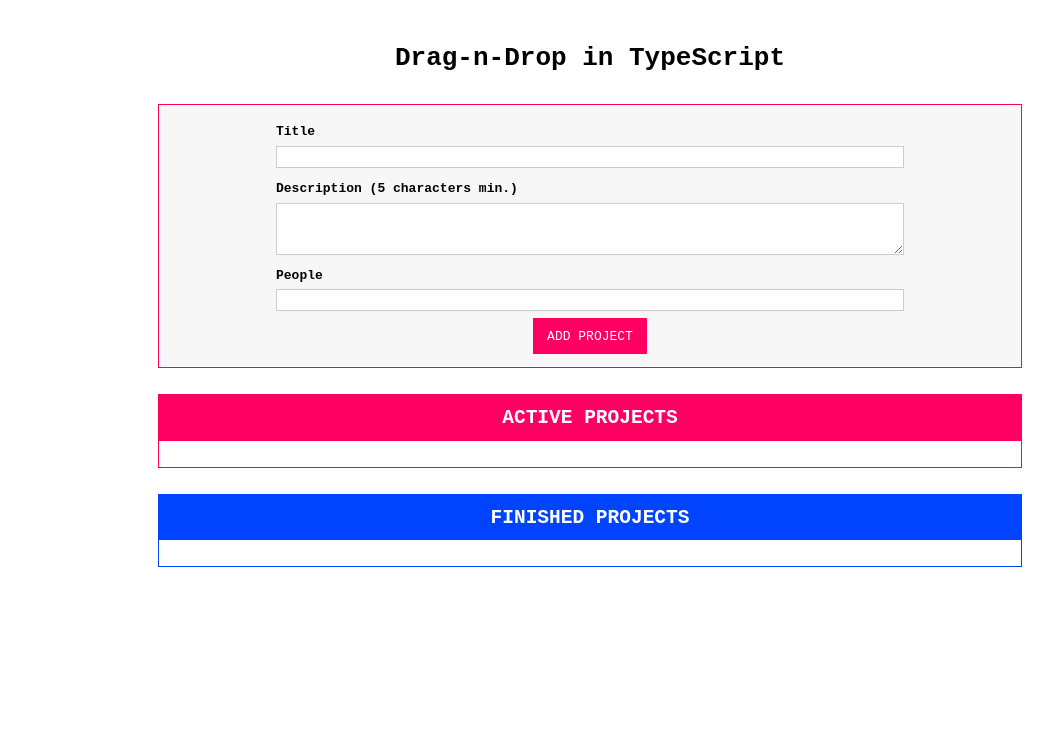
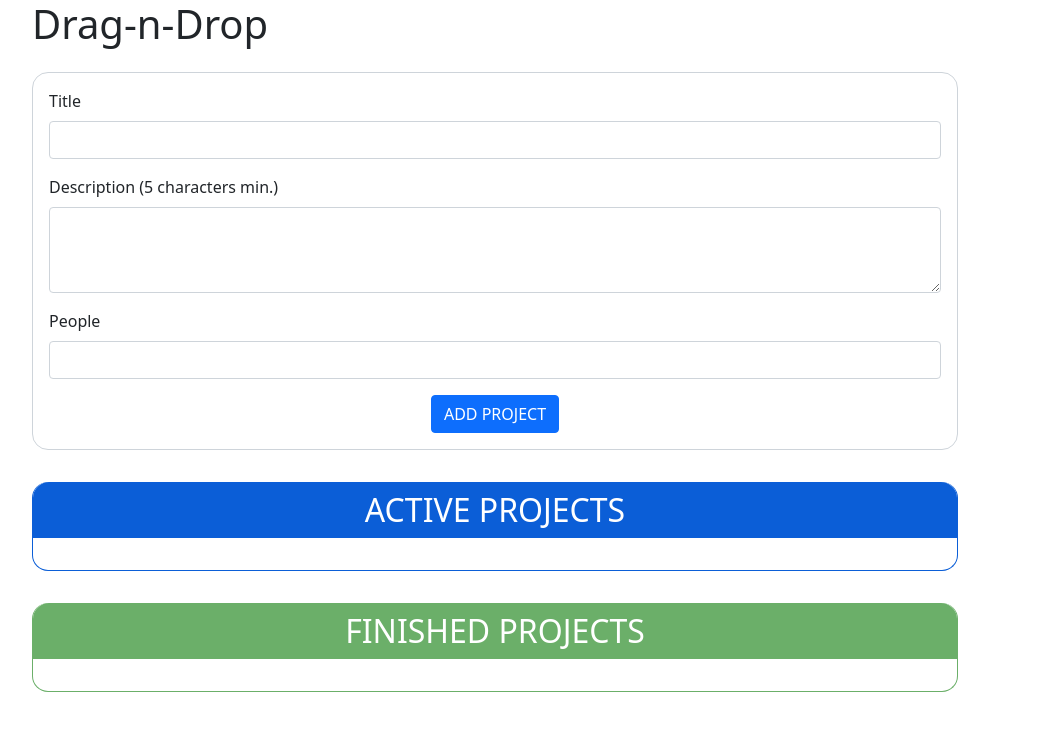
Before and after one commit to branthajek/projects-drag-n-drop, a website built with webpack: page index.html in a window 1280 px wide. Shown: the whole page, without its empty margins (50-1103 px from the left). Built offline with nearby package versions, Linux system fonts and the light colour scheme.

Commit message:
fix firefox draggable bug, update to use bootstrap

```diff
--- a/app.css
+++ b/app.css
@@ -1,25 +1,7 @@
-* {
-  box-sizing: border-box;
-}
-
-html {
-  font-family: monospace;
-}
-
-body {
-  margin: 2rem;
-  display: flex;
-  flex-direction: column;
-}
-
-h1 {
-  align-self: center;
-}
 
 #app {
   display: flex;
   flex-direction: column;
-  padding: 0 14rem;
 }
 
 #user-input {
@@ -29,78 +11,36 @@ h1 {
   width: 100%;
   margin: 1rem;
   padding: 1rem;
-  border: 1px solid #ff0062;
-  background: #f7f7f7;
-}
-
-#user-input .form-control {
-  padding: 0 8rem;
-}
-
-label,
-input,
-textarea {
-  display: block;
-  margin: 0.5rem 0;
-}
-
-label {
-  font-weight: bold;
-}
-
-input,
-textarea {
-  font: inherit;
-  padding: 0.2rem 0.4rem;
-  width: 100%;
-  border: 1px solid #ccc;
-}
-
-input:focus,
-textarea:focus {
-  outline: none;
-  background: #fff5f9;
+  border: 1px solid #ced4da;
+  border-radius: 1rem;
 }
 
 button {
   align-self: center;
-  font: inherit;
-  background: #ff0062;
-  border: 1px solid #ff0062;
-  cursor: pointer;
-  color: white;
-  padding: 0.75rem 1rem;
-}
-
-button:focus {
-  outline: none;
-}
-
-button:hover,
-button:active {
-  background: #a80041;
-  border-color: #a80041;
 }
 
 .projects {
   margin: 1rem 0;
-  border: 1px solid #ff0062;
+  border: 1px solid #0b5ed7;
+  border-top: none;
+  border-radius: 1rem;
 }
 
 .projects header {
-  background: #ff0062;
+  background: #0b5ed7;
   height: 3.5rem;
   display: flex;
   justify-content: center;
   align-items: center;
+  border-radius: 1rem 1rem 0 0;
 }
 
 #finished-projects {
-  border-color: #0044ff;
+  border-color: #6baf69;
 }
 
 #finished-projects header {
-  background: #0044ff;
+  background: #6baf69;
 }
 
 .projects h2 {
@@ -112,6 +52,7 @@ button:active {
   list-style: none;
   margin: 0;
   padding: 1rem;
+  border-radius: 0 0 1rem 1rem;
 }
 
 .projects li {
@@ -122,12 +63,12 @@ button:active {
 }
 
 .projects li h2 {
-  color: #ff0062;
+  color: #0b5ed7;
   margin: 0.5rem 0;
 }
 
 #finished-projects li h2 {
-  color: #0044ff;
+  color: #6baf69;
 }
 
 .projects li h3 {
@@ -140,9 +81,9 @@ button:active {
 }
 
 .droppable {
-  background: #ffe3ee;
+  background: #d6e1ff;
 }
 
 #finished-projects .droppable {
-  background: #d6e1ff;
+  background: #cdeccc;
 }
--- a/index.html
+++ b/index.html
@@ -5,26 +5,33 @@
     <meta name="viewport" content="width=device-width, initial-scale=1.0" />
     <meta http-equiv="X-UA-Compatible" content="ie=edge" />
     <title>Project Manager</title>
+    <link href="https://cdn.jsdelivr.net/npm/bootstrap@5.1.1/dist/css/bootstrap.min.css" rel="stylesheet" integrity="sha384-F3w7mX95PdgyTmZZMECAngseQB83DfGTowi0iMjiWaeVhAn4FJkqJByhZMI3AhiU" crossorigin="anonymous">
+    <script src="https://cdn.jsdelivr.net/npm/bootstrap@5.1.1/dist/js/bootstrap.bundle.min.js" integrity="sha384-/bQdsTh/da6pkI1MST/rWKFNjaCP5gBSY4sEBT38Q/9RBh9AH40zEOg7Hlq2THRZ" crossorigin="anonymous"></script>
     <link rel="stylesheet" href="app.css" />
     <script type="module" src="dist/bundle.js"></script>
   </head>
   <body>
-    <h1>Drag-n-Drop in TypeScript</h1>
+    <div class="container">
+      <div class="row">
+          <div class="col-md-12 col-lg-10 col-lx-8">
+
+            <h1>Drag-n-Drop</h1>
+
             <template id="project-input">
               <form>
-        <div class="form-control">
-          <label for="title">Title</label>
-          <input type="text" id="title" />
+                <div class="form-field mb-3">
+                  <label for="title" class="form-label">Title</label>
+                  <input type="text" class="form-control" id="title" />
                 </div>
-        <div class="form-control">
-          <label for="description">Description (5 characters min.)</label>
-          <textarea id="description" rows="3"></textarea>
+                <div class="form-field mb-3">
+                  <label class="form-label" for="description">Description (5 characters min.)</label>
+                  <textarea id="description" class="form-control" rows="3"></textarea>
                 </div>
-        <div class="form-control">
-          <label for="people">People</label>
-          <input type="number" id="people" step="1" min="0" max="10" />
+                <div class="form-field mb-3">
+                  <label class="form-label" for="people">People</label>
+                  <input type="number" class="form-control" id="people" step="1" min="0" max="10" />
                 </div>
-        <button type="submit">ADD PROJECT</button>
+                <button type="submit" class="btn btn-primary">ADD PROJECT</button>
               </form>
             </template>
             <template id="single-project">
@@ -34,6 +41,7 @@
                 <p></p>
               </li>
             </template>
+
             <template id="project-list">
               <section class="projects">
                 <header>
@@ -42,6 +50,11 @@
                 <ul></ul>
               </section>
             </template>
+
             <div id="app"></div>
+
+        </div>
+      </div>
+    </div>
   </body>
 </html>
--- a/src/components/project-list.ts
+++ b/src/components/project-list.ts
@@ -30,6 +30,7 @@ export class ProjectList extends Component<HTMLDivElement, HTMLElement> implemen
     dropHandler(event: DragEvent) {
         const prjId = event.dataTransfer!.getData('text/plain');
         projectState.moveProject(prjId, this.type === 'active' ? ProjectStatus.Active : ProjectStatus.Finished);
+        event.preventDefault();
     };
 
     @AutoBind
```
Also changed, not shown: 1 other file. Lines whose indentation alone changed are shown as unchanged.
